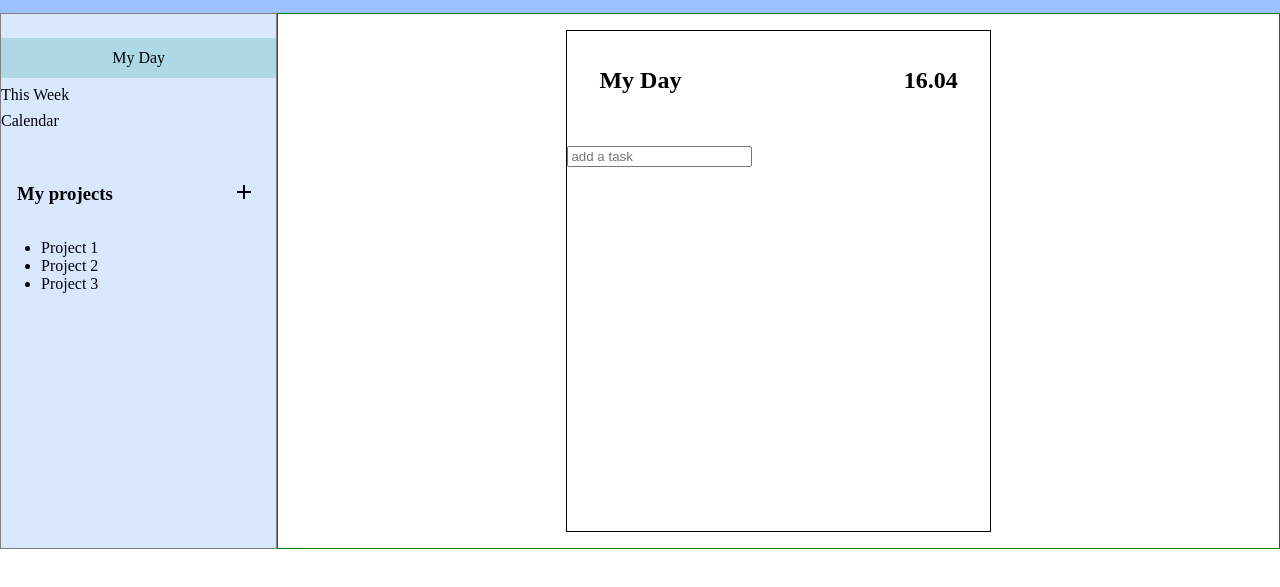
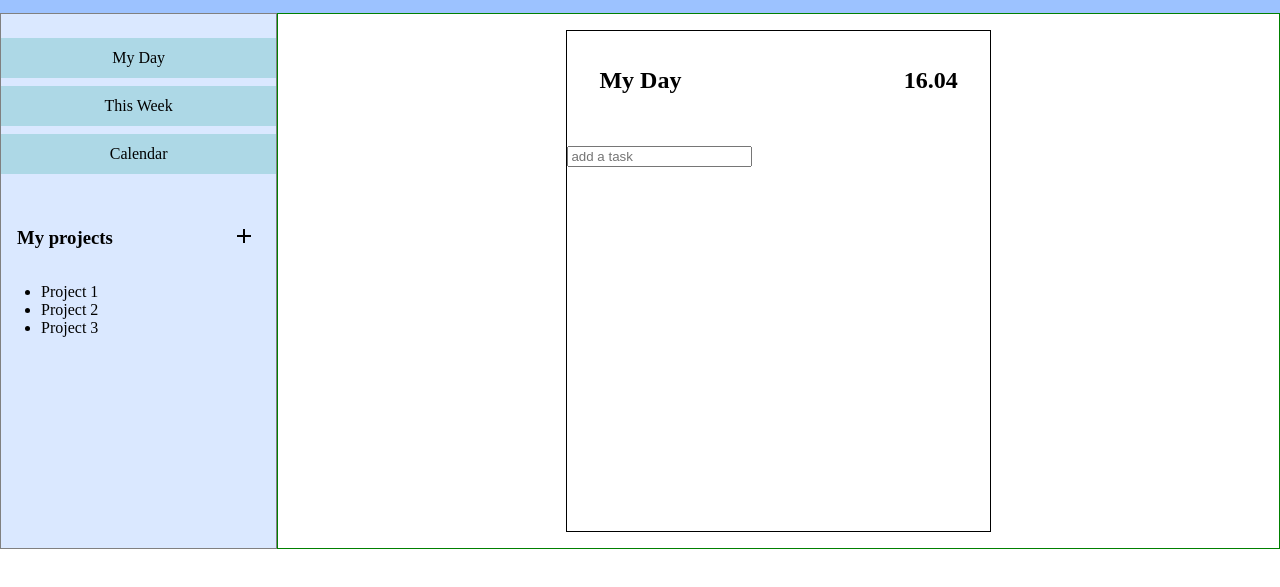
Before and after one commit to tomason182/todo-list, a website built with webpack: page src/index.html in a window 1280 px wide. Shown: the part 37-624 px from the top of the page. Built offline with nearby package versions, Linux system fonts and the light colour scheme.

Commit message:
modify sidebar items
add same classes name to list items and same style

```diff
--- a/src/index.html
+++ b/src/index.html
@@ -13,9 +13,9 @@
     <div class="content">
         <nav class="sidebar-container">
             <ul class="sidebar-items">
-                <li><div class="my-day">My Day</div></li>
-                <li>This Week</li>
-                <li>Calendar</li>
+                <li><div class="my-day day-week-calendar-filter">My Day</div></li>
+                <li><div class="week day-week-calendar-filter">This Week</div></li>
+                <li><div class="calend day-week-calendar-filter">Calendar</div></li>
             </ul>
             <br>
             <div class="project-container">
--- a/src/styles.css
+++ b/src/styles.css
@@ -34,7 +34,7 @@ header {
     cursor:pointer;
 }
 
-.sidebar-container > ul > li > .my-day {
+.sidebar-container > ul > li > .day-week-calendar-filter {
     display:flex;
     justify-content: center;
     align-items: center;
@@ -43,7 +43,7 @@ header {
     height: 2.5rem;
 }
 
-.sidebar-container > ul > li > .my-day:hover {
+.sidebar-container > ul > li > .day-week-calendar-filter:hover {
     background-color: blue;
     color: #fff
 }
```
